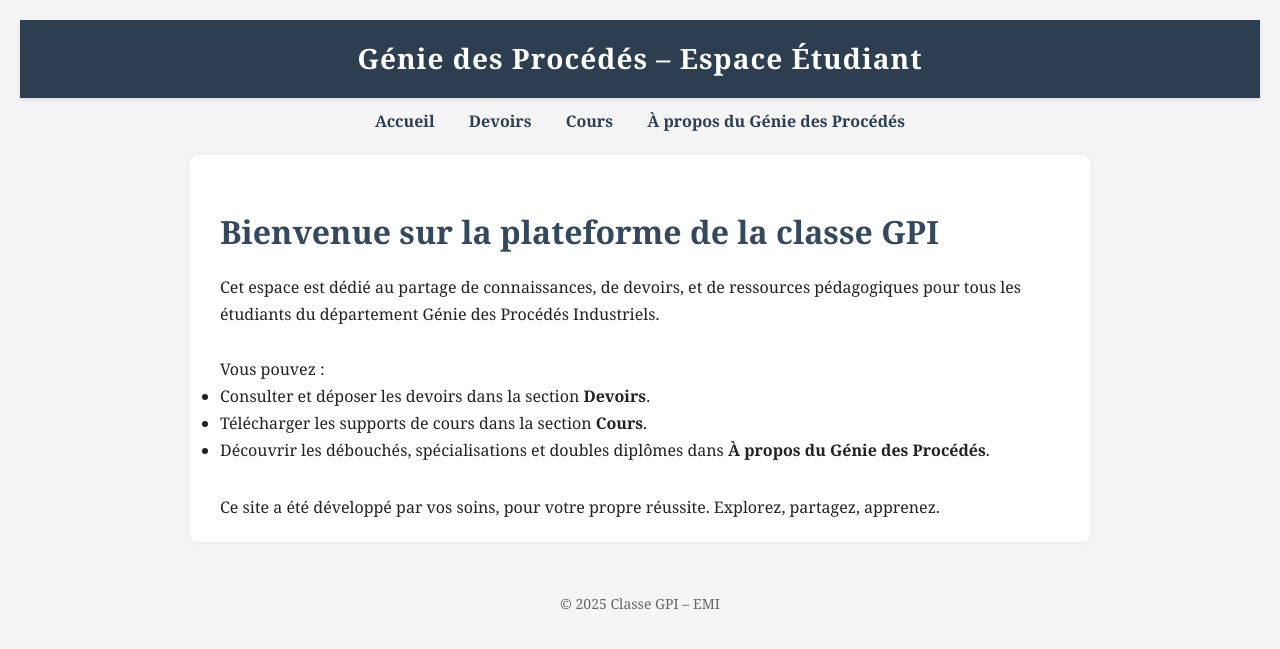
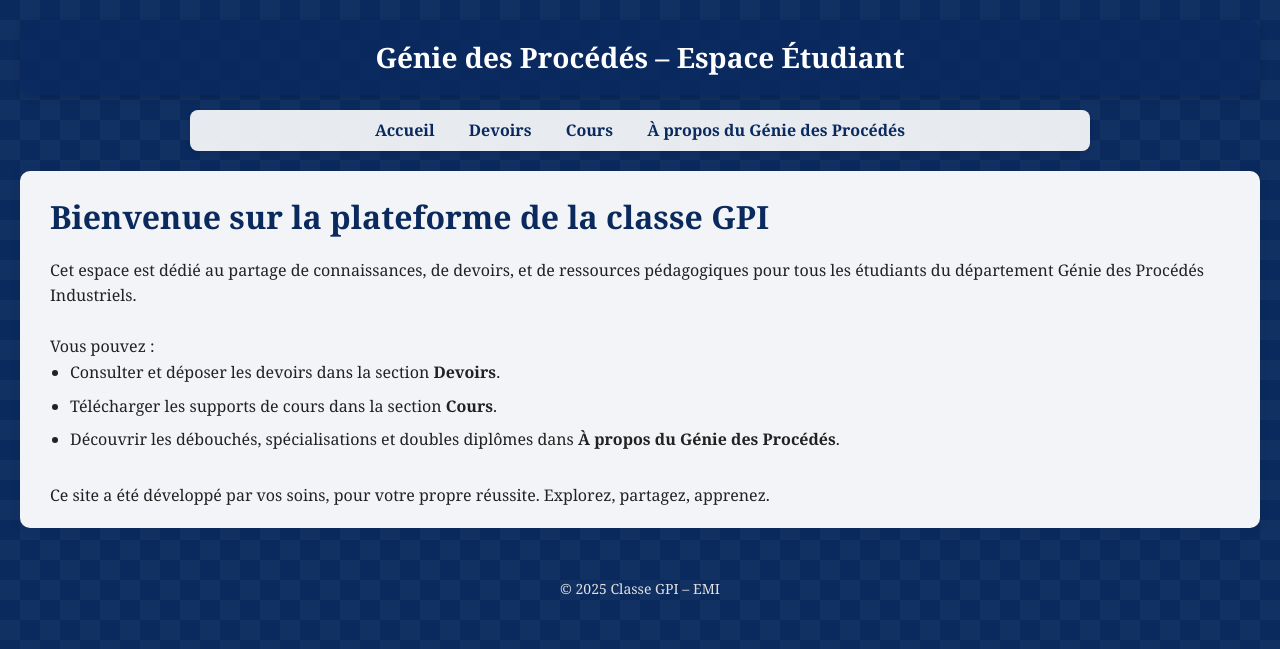
Before and after one commit to TahaBo04/GPI, a Flask app: page / in a window 1280 px wide. Shown: the top 649 px of the page. Run offline with Flask 3, Linux system fonts and the light colour scheme.

Commit message:
Update style.css

```diff
--- a/static/css/style.css
+++ b/static/css/style.css
@@ -1,79 +1,94 @@
-body {
-  background-color: #0A2A5E;
-  background-image:
-    linear-gradient(45deg, rgba(255,255,255,0.03) 25%, transparent 25%, transparent 75%, rgba(255,255,255,0.03) 75%, rgba(255,255,255,0.03)),
-    linear-gradient(45deg, rgba(255,255,255,0.03) 25%, transparent 25%, transparent 75%, rgba(255,255,255,0.03) 75%, rgba(255,255,255,0.03));
-  background-size: 40px 40px;
-  background-position: 0 0, 20px 20px;
-}
-
-/* General Reset */
+/* Reset & base */
 * {
   margin: 0;
   padding: 0;
   box-sizing: border-box;
 }
 
-/* Global Body Styling */
 body {
   font-family: Georgia, 'Times New Roman', serif;
-  background-color: #f5f5f5;
+  background-color: #0A2A5E;
+  background-image:
+    linear-gradient(45deg, rgba(255,255,255,0.03) 25%, transparent 25%, transparent 75%, rgba(255,255,255,0.03) 75%),
+    linear-gradient(45deg, rgba(255,255,255,0.03) 25%, transparent 25%, transparent 75%, rgba(255,255,255,0.03) 75%);
+  background-size: 40px 40px;
+  background-position: 0 0, 20px 20px;
   color: #222;
-  line-height: 1.7;
+  line-height: 1.6;
   padding: 20px;
 }
 
-/* Header / Navbar */
+/* Wrapper to center content */
+.container {
+  max-width: 960px;
+  margin: auto;
+  padding: 20px;
+}
+
+/* Header */
 header {
-  background-color: #2c3e50;
-  color: white;
+  background-color: rgba(10, 42, 94, 0.85);
+  color: #ffffff;
   padding: 15px 30px;
   text-align: center;
   font-size: 28px;
   font-weight: bold;
-  letter-spacing: 1px;
-  box-shadow: 0 2px 4px rgba(0, 0, 0, 0.1);
+  border-radius: 10px;
+  box-shadow: 0 3px 6px rgba(0, 0, 0, 0.15);
 }
 
-/* Navigation Links */
+/* Navigation */
 nav {
-  margin-top: 10px;
+  background-color: rgba(255, 255, 255, 0.9);
+  padding: 8px 0;
+  border-radius: 8px;
+  margin: 15px auto;
+  max-width: 900px;
   text-align: center;
+  box-shadow: 0 2px 5px rgba(0,0,0,0.1);
 }
 
 nav a {
-  color: #2c3e50;
+  color: #0A2A5E;
+  margin: 0 15px;
   text-decoration: none;
-  margin: 0 15px;
-  font-weight: bold;
+  font-weight: 600;
+  transition: color 0.2s ease;
 }
 
 nav a:hover {
-  text-decoration: underline;
+  color: #1869C1;
 }
 
-/* Page Titles */
-h1, h2 {
-  margin-top: 30px;
-  margin-bottom: 15px;
-  color: #34495e;
+/* Content Sections */
+.section {
+  background-color: rgba(255,255,255,0.95);
+  padding: 20px 30px;
+  margin: 20px auto;
+  border-radius: 10px;
+  box-shadow: 0 0 12px rgba(0, 0, 0, 0.08);
 }
 
-/* Section Wrapper */
-.section {
-  background-color: white;
-  padding: 20px 30px;
-  margin: 20px auto;
-  max-width: 900px;
-  border-radius: 8px;
-  box-shadow: 0 0 10px rgba(0,0,0,0.05);
+/* Headings */
+h1, h2 {
+  color: #0A2A5E;
+  margin-bottom: 15px;
+}
+
+ul {
+  padding-left: 20px;
+  margin-bottom: 10px;
+}
+
+ul li {
+  margin-bottom: 8px;
 }
 
 /* Footer */
 footer {
   text-align: center;
   font-size: 14px;
-  color: #666;
+  color: #E0E0E0;
   margin-top: 40px;
   padding: 10px;
 }
```
